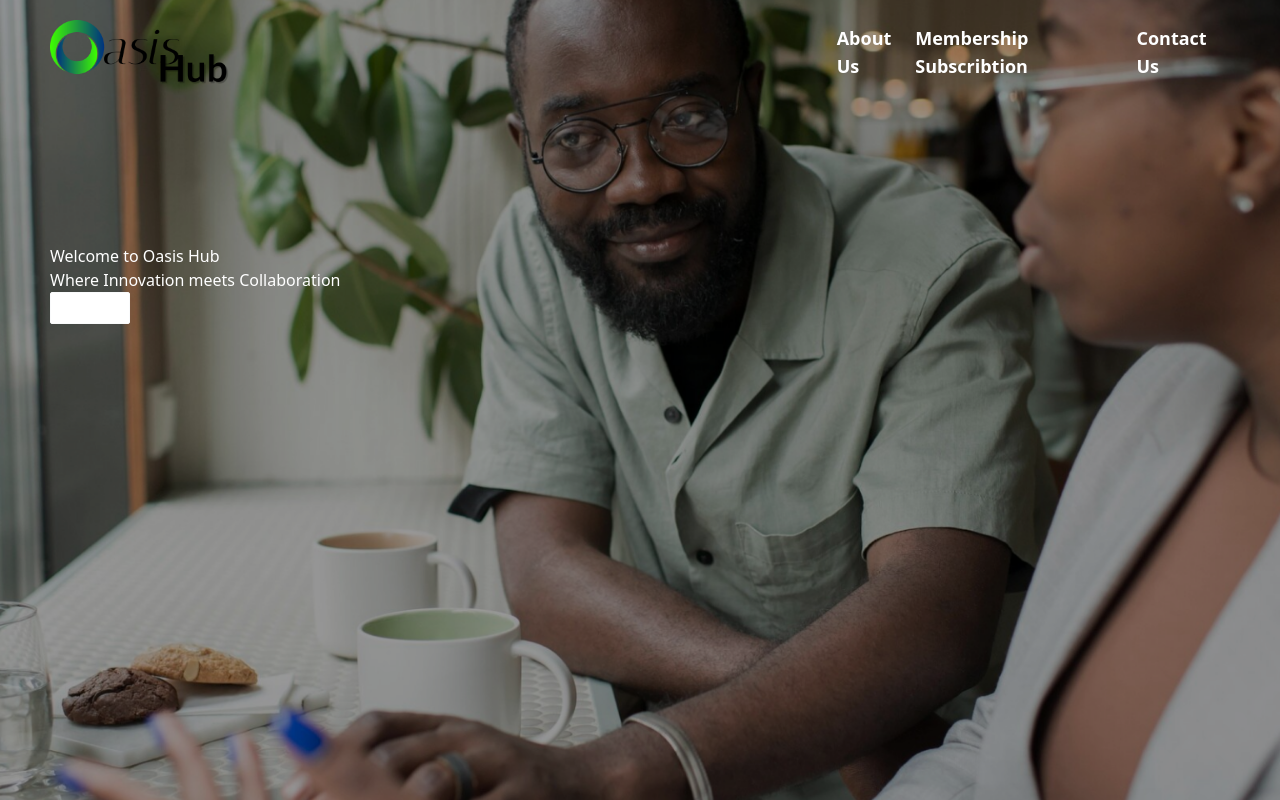
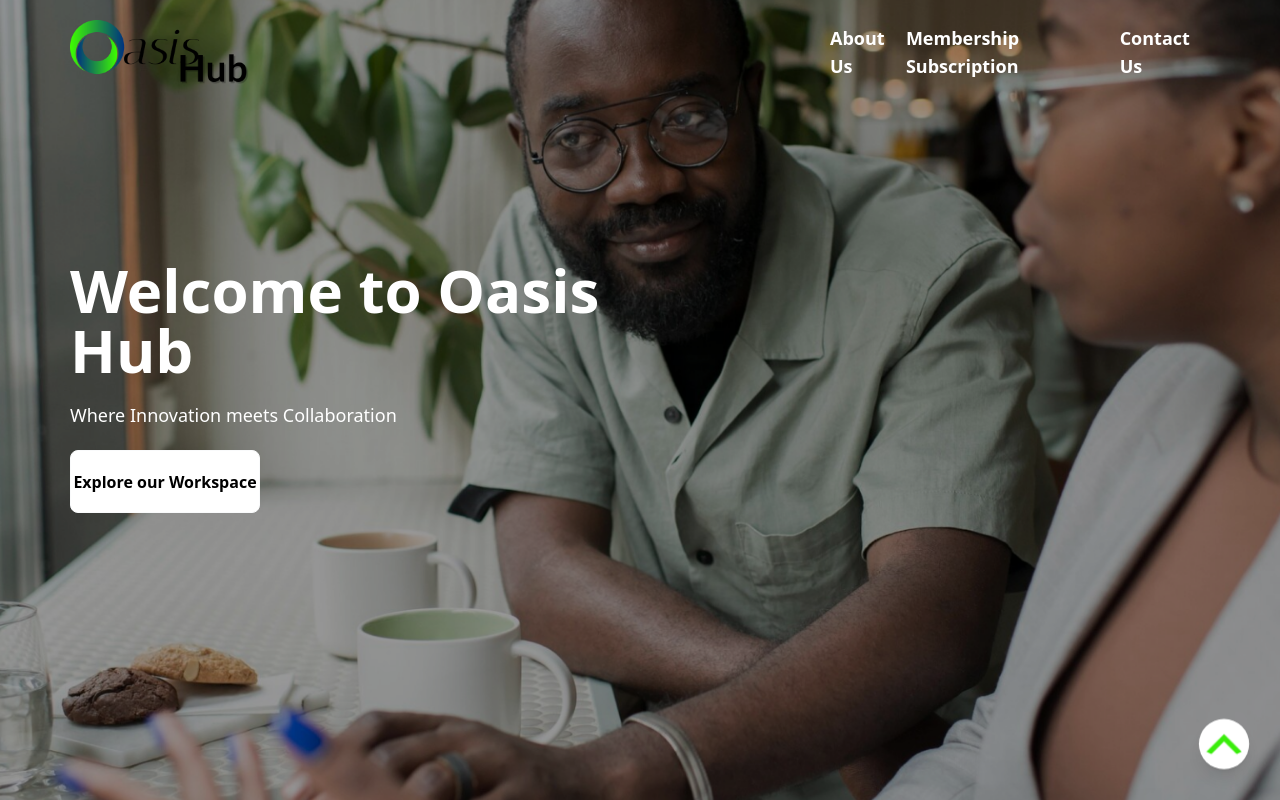
Before and after one commit to Vixs101/oasishub, a React (Vite) app: page / in a window 1280 px wide. Built offline with nearby package versions, Linux system fonts and the light colour scheme.

Commit message:
added a back-to-top button to enhance the ux of the page

```diff
--- a/src/Home.jsx
+++ b/src/Home.jsx
@@ -4,13 +4,19 @@ import NavBar from "./components/NavBar";
 function Home() {
   return (
     <>
-      <section className="appwidth flex flex-col h-screen bg-cover bg-no-repeat bg-center bg-[url('/images/heroImage.png')] w-full gap-y-40">
+      <section className="appwidth flex flex-col h-screen bg-cover bg-no-repeat bg-center bg-[url('/images/heroImage.png')] w-full gap-44">
         <NavBar />
-        <div className=" align-middle text-white font-bolder">
-          <h1 className="">Welcome to Oasis Hub</h1>
-          <p>Where Innovation meets Collaboration</p>
-          <button className="flex rounded-sm bg-white hover:bg-slate-200 md:w-16 lg:w-20 p-2 h-8 items-center border border-gray-50">
+        <div className="flex flex-col justify-between text-white h-1/3 w-1/2">
+          <h1 className="text-6xl font-extrabold">Welcome to Oasis Hub</h1>
+          <p className="text-lg">Where Innovation meets Collaboration</p>
+          <button className="flex rounded-lg text-black bg-white hover:bg-slate-200 justify-center items-center border border-gray-50 w-1/3 h-1/4 font-semibold">
+            Explore our Workspace
+          </button>
+        </div>
 
+        <div className="fixed bottom-8 right-8">
+          <button className="flex items-start justify-center bg-white rounded-full w-12 h-12 shadow-lg hover:bg-blue-600 focus:outline-none focus:ring-2 focus:ring-blue-600 focus:ring-opacity-50 animate-pulseScale">
+            <img src="/icon1.png" alt="back to top" />
           </button>
         </div>
       </section>
--- a/src/components/NavBar.jsx
+++ b/src/components/NavBar.jsx
@@ -5,11 +5,11 @@ function NavBar() {
     <>
       <nav className="flex justify-between text-white items-center w-full">
         <div className="">
-          <img src="/images/logo.png" alt="Hub's Logo" className="md:h-16 md:w-full h-12 w-12"/>
+          <img src="/images/logo.png" alt="Hub's Logo" className="md:h-16 md:w-full h-12 w-12 cursor-pointer"/>
         </div>
         <ul className="flex w-1/3 justify-between font-semibold text-lg cursor-pointer items-center">
           <li className="hover:border-b-4 hover:border-green-600">About Us</li>
-          <li className="hover:border-b-4 hover:border-green-600">Membership Subscribtion</li>
+          <li className="hover:border-b-4 hover:border-green-600">Membership Subscription</li>
           <li className="hover:border-b-4 hover:border-green-600">Contact Us</li>
         </ul>
       </nav>
--- a/src/index.css
+++ b/src/index.css
@@ -8,5 +8,5 @@ html, body {
 }
 
 .appwidth {
-  padding: 20px 50px;
+  padding: 20px 70px;
 }
--- a/tailwind.config.js
+++ b/tailwind.config.js
@@ -1,18 +1,18 @@
 /** @type {import('tailwindcss').Config} */
 export default {
-  content: [
-    "./index.html",
-    "./src/**/*.{js,ts,jsx,tsx}",
-  ],
+  content: ["./index.html", "./src/**/*.{js,ts,jsx,tsx}"],
   theme: {
     extend: {
-      height: {
-        '1/6': '20%',
+      keyframes: {
+        pulseScale: {
+          "0%, 100%": { transform: "scale(1)" },
+          "50%": { transform: "scale(1.1)" },
+        },
       },
-      width: {
-        '1/6': "22%"
-      }
+      animation: {
+        pulseScale: "pulseScale 1.5s infinite",
+      },
     },
   },
   plugins: [],
-}
+};
```
Also changed, not shown: public/icon1.png (added).
